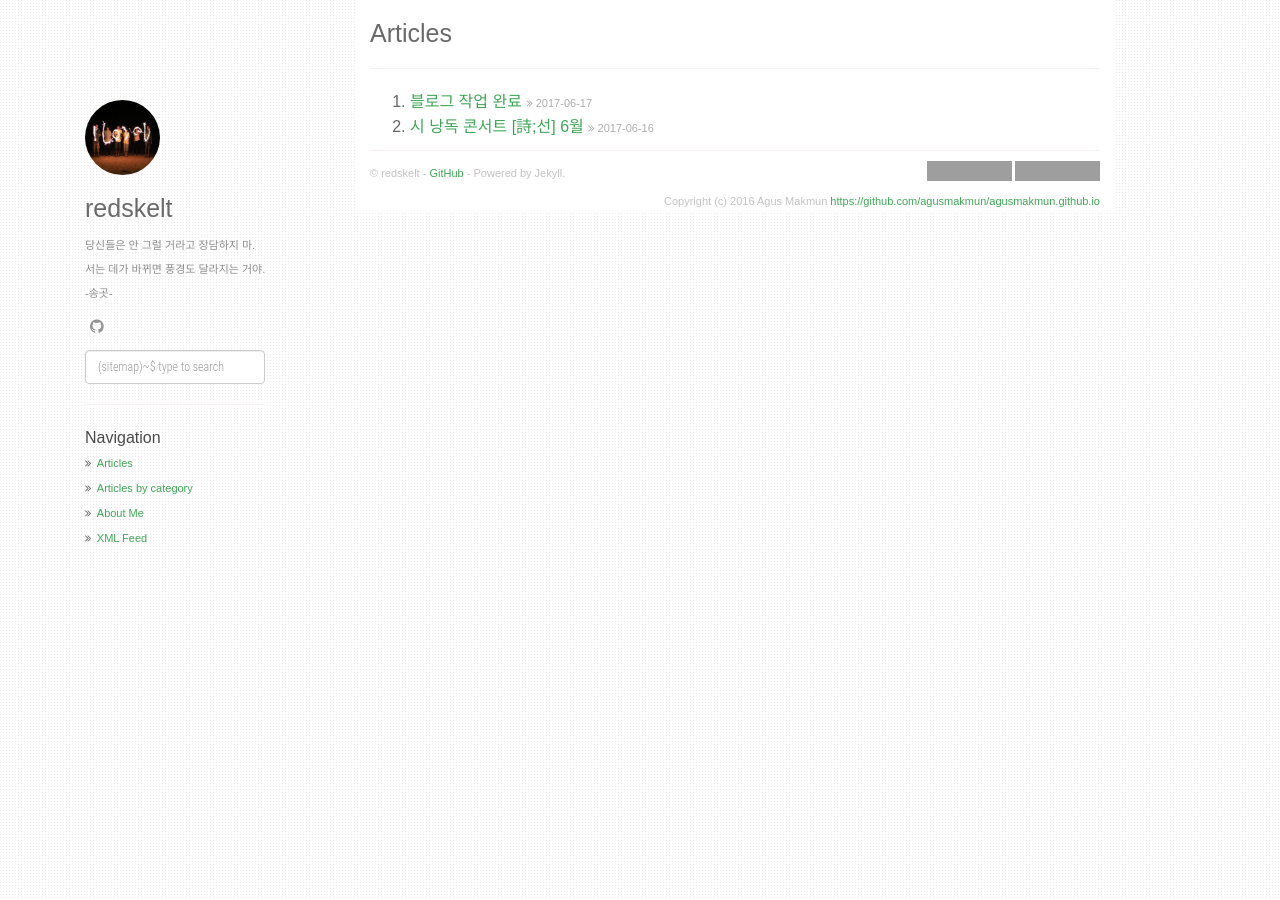
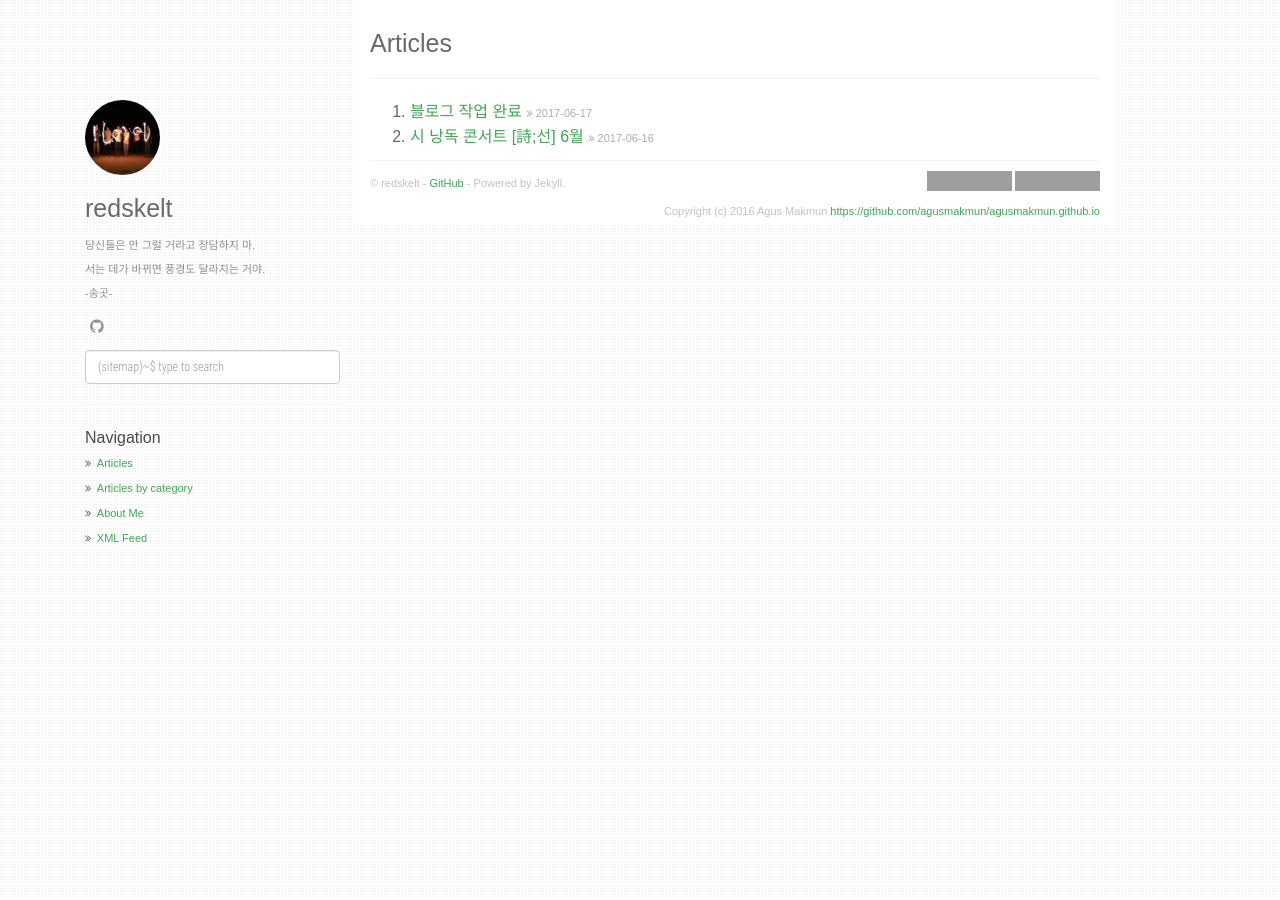
Before and after one commit to redskelt/redskelt.github.io, a Jekyll site: the page built from index.html, in a window 1280 px wide. Built offline with Jekyll 4.4.1, drawn with Linux system fonts in a browser that asks for light colours; nearby versions of some CDN libraries; some web fonts are replaced; the list of posts is cut into pages by our own code; grey boxes are pictures that could not be loaded.

Commit message:
css 수정

```diff
--- a/_layouts/default.html
+++ b/_layouts/default.html
@@ -97,7 +97,7 @@ layout: compress
      <span class="icon-bar" style="background-color:black"></span>
    </button>
       <div class="col-sm-3">
-        <div class="fixed-condition collapse navbar-collapse" id="myNavbar">
+        <div class="collapse navbar-collapse" id="myNavbar">
           <a href="/"><img class="profile-avatar" src="{{ site.avatar_url }}" height="75px" width="75px" /></a>
           <h1 class="author-name">{{ site.author }}</h1>
           {% if site.about %}
--- a/static/css/main.css
+++ b/static/css/main.css
@@ -41,6 +41,7 @@ a:hover {
 
 /* Layout */
 .main-layout {
+  padding-top: 10px;
   background: #fff;
 }
 .sidebar-nav {
@@ -169,6 +170,6 @@ div.col-sm-3 img.profile-avatar {
 }
 @media (max-width: 768px) {
   div.col-sm-3 {
-    margin-top: 30px;
+    margin-top: 40px;
   }
 }
```
Also changed, not shown: static/css/bootstrap.min.css.
